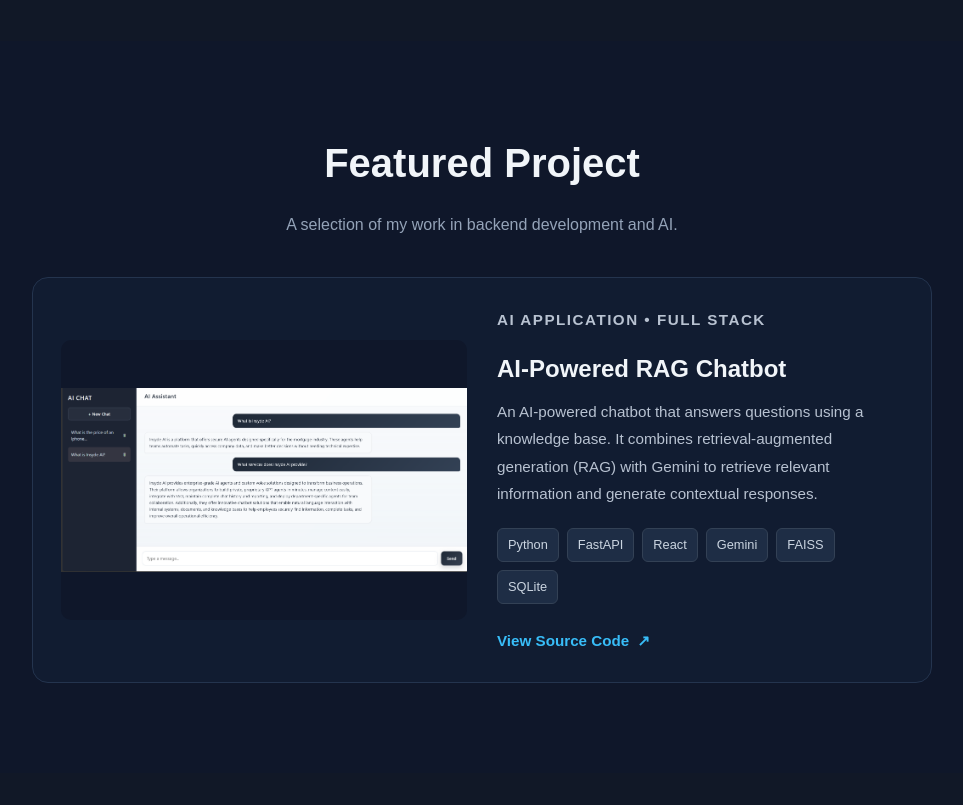
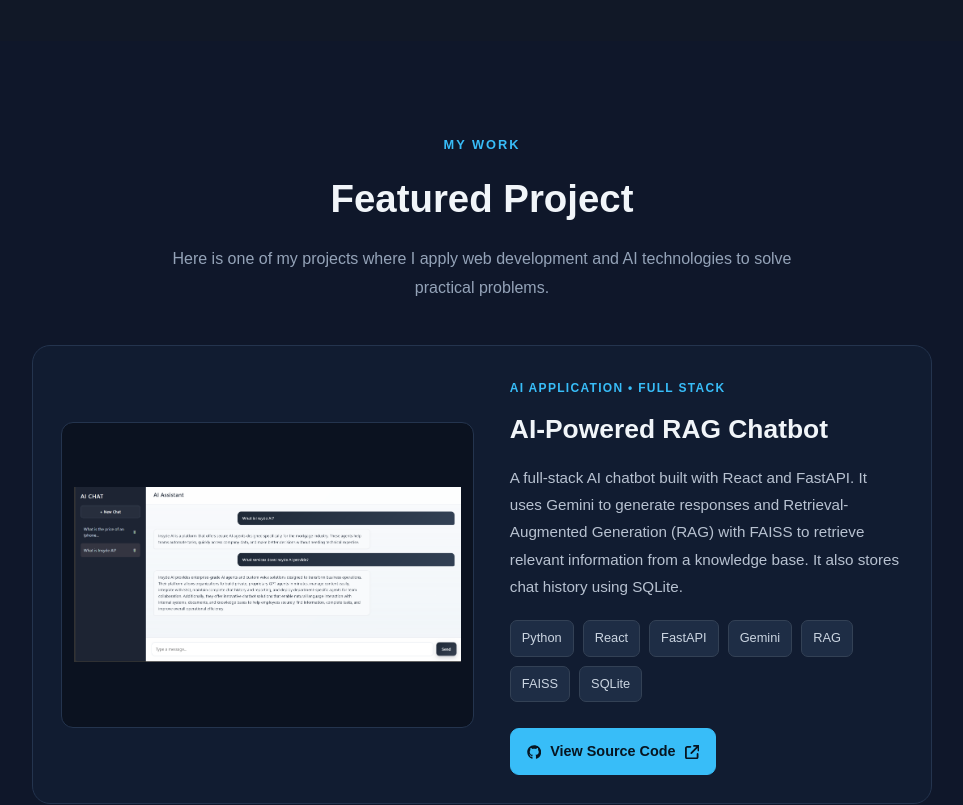
Before and after one commit to safal010/my-portfolio, a React (Vite) app: page / in a window 1280 px wide. Shown: the part 2080-2885 px from the top of the page, without its empty margins (158-1121 px from the left). Built offline with nearby package versions, Linux system fonts and the light colour scheme.

Commit message:
Improving project section

```diff
--- a/src/App.css
+++ b/src/App.css
@@ -1218,3 +1218,186 @@ html {
     transition: none;
   }
 }
+
+
+/* =========================
+   PROJECTS SHOWCASE
+========================= */
+
+.projects {
+  padding: 90px 8%;
+  text-align: center;
+}
+
+.projects-label {
+  display: inline-block;
+  margin-bottom: 12px;
+  color: #38bdf8;
+  font-size: 0.8rem;
+  font-weight: 700;
+  letter-spacing: 2px;
+}
+
+.projects h2 {
+  margin: 0 0 16px;
+  color: #f1f5f9;
+  font-size: 2.4rem;
+  font-weight: 600;
+}
+
+.projects-intro {
+  max-width: 650px;
+  margin: 0 auto 42px;
+  color: #94a3b8;
+  font-size: 1rem;
+  line-height: 1.8;
+}
+
+.projects-container {
+  width: 100%;
+  max-width: 1100px;
+  margin: 0 auto;
+}
+
+.project-card {
+  display: grid;
+  grid-template-columns: minmax(0, 1.05fr) minmax(0, 1fr);
+  align-items: center;
+  gap: 36px;
+  width: 100%;
+  padding: 28px;
+  text-align: left;
+  background: #111c31;
+  border: 1px solid #24344e;
+  border-radius: 18px;
+  box-sizing: border-box;
+  transition: transform 0.25s ease, border-color 0.25s ease;
+}
+
+.project-card:hover {
+  transform: translateY(-4px);
+  border-color: #38bdf8;
+}
+
+.project-image-wrapper {
+  display: flex;
+  align-items: center;
+  justify-content: center;
+  width: 100%;
+  min-width: 0;
+  min-height: 280px;
+  padding: 12px;
+  overflow: hidden;
+  background: #0b1220;
+  border: 1px solid #24344e;
+  border-radius: 12px;
+}
+
+.project-image {
+  display: block;
+  width: 100%;
+  max-height: 360px;
+  object-fit: contain;
+  border-radius: 8px;
+}
+
+.project-content {
+  min-width: 0;
+}
+
+.project-category {
+  display: inline-block;
+  margin-bottom: 14px;
+  color: #38bdf8;
+  font-size: 0.75rem;
+  font-weight: 700;
+  letter-spacing: 1.3px;
+  line-height: 1.6;
+}
+
+.project-card h3 {
+  margin: 0 0 16px;
+  color: #f1f5f9;
+  font-size: 1.65rem;
+  line-height: 1.35;
+}
+
+.project-description {
+  margin: 0 0 22px;
+  color: #b8c2d1;
+  font-size: 0.95rem;
+  line-height: 1.8;
+}
+
+.technology-list {
+  display: flex;
+  flex-wrap: wrap;
+  gap: 9px;
+  margin: 0 0 26px;
+}
+
+.technology-list span {
+  padding: 7px 11px;
+  color: #cbd5e1;
+  background: #1e2d45;
+  border: 1px solid #334155;
+  border-radius: 7px;
+  font-size: 0.8rem;
+}
+
+.project-link {
+  display: inline-flex;
+  align-items: center;
+  justify-content: center;
+  gap: 9px;
+  padding: 11px 16px;
+  color: #071521;
+  background: #38bdf8;
+  border: 1px solid #38bdf8;
+  border-radius: 9px;
+  font-size: 0.9rem;
+  font-weight: 700;
+  text-decoration: none;
+  transition: background 0.2s ease, transform 0.2s ease;
+}
+
+.project-link:hover {
+  background: #7dd3fc;
+  transform: translateY(-2px);
+}
+
+@media (max-width: 768px) {
+  .projects {
+    padding: 65px 5%;
+  }
+
+  .projects h2 {
+    font-size: 2rem;
+  }
+
+  .project-card {
+    grid-template-columns: minmax(0, 1fr);
+    gap: 24px;
+    padding: 18px;
+  }
+
+  .project-image-wrapper {
+    min-height: 180px;
+  }
+
+  .project-card h3 {
+    font-size: 1.4rem;
+  }
+}
+
+@media (prefers-reduced-motion: reduce) {
+  .project-card,
+  .project-link {
+    transition: none;
+  }
+
+  .project-card:hover,
+  .project-link:hover {
+    transform: none;
+  }
+}
--- a/src/components/projects.jsx
+++ b/src/components/projects.jsx
@@ -1,14 +1,18 @@
+
+import { FaGithub, FaArrowUpRightFromSquare } from "react-icons/fa6";
+
 function Projects() {
   const project = {
     title: "AI-Powered RAG Chatbot",
     category: "AI APPLICATION • FULL STACK",
     description:
-"An AI-powered chatbot that answers questions using a knowledge base. It combines retrieval-augmented generation (RAG) with Gemini to retrieve relevant information and generate contextual responses.",
+      "A full-stack AI chatbot built with React and FastAPI. It uses Gemini to generate responses and Retrieval-Augmented Generation (RAG) with FAISS to retrieve relevant information from a knowledge base. It also stores chat history using SQLite.",
     technologies: [
       "Python",
+      "React",
       "FastAPI",
-"React",
       "Gemini",
+      "RAG",
       "FAISS",
       "SQLite",
     ],
@@ -16,10 +20,14 @@ github: "https://github.com/safal010/ai-chatbot",
     image: "/ai-chatbot.png",
   };
 
-return ( <section className="projects" id="projects"> <h2>Featured Project</h2>
+  return (
+    <section className="projects" id="projects">
+      <span className="projects-label">MY WORK</span>
+      <h2>Featured Project</h2>
 
       <p className="projects-intro">
-    A selection of my work in backend development and AI.
+        Here is one of my projects where I apply web development
+        and AI technologies to solve practical problems.
       </p>
 
       <div className="projects-container">
@@ -27,13 +35,14 @@ return ( <section className="projects" id="projects"> <h2>Featured Project</h2>
           <div className="project-image-wrapper">
             <img
               src={project.image}
-          alt={`${project.title} preview`}
+              alt="Preview of the AI-powered RAG chatbot"
               className="project-image"
+              loading="lazy"
             />
           </div>
 
           <div className="project-content">
-        <p className="project-category">{project.category}</p>
+            <span className="project-category">{project.category}</span>
 
             <h3>{project.title}</h3>
 
@@ -53,13 +62,14 @@ return ( <section className="projects" id="projects"> <h2>Featured Project</h2>
               target="_blank"
               rel="noopener noreferrer"
             >
-          View Source Code <span aria-hidden="true">↗</span>
+              <FaGithub />
+              View Source Code
+              <FaArrowUpRightFromSquare />
             </a>
           </div>
         </article>
       </div>
     </section>
-
   );
 }
 
```
Lines whose indentation alone changed are shown as unchanged.
